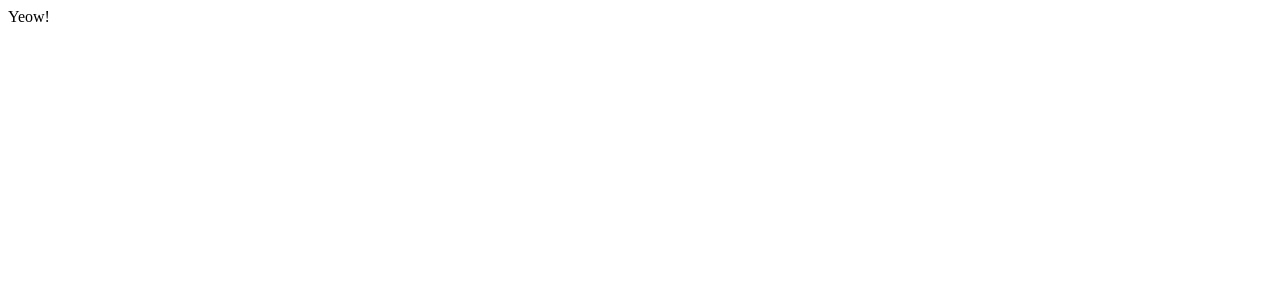
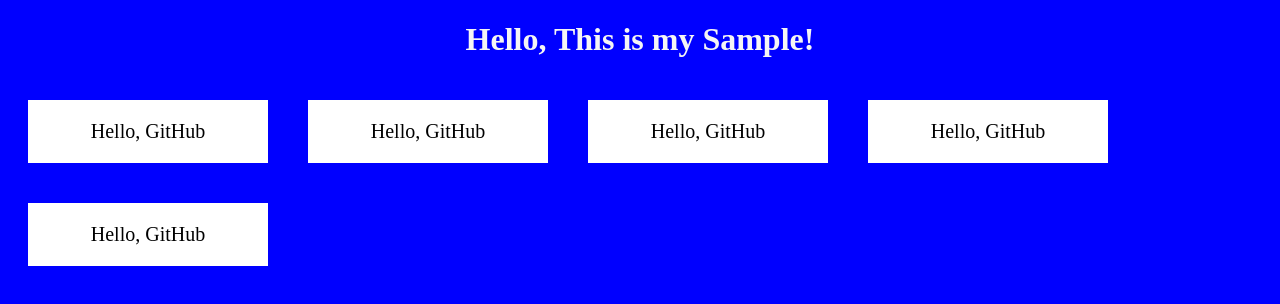
Before and after one commit to GeorgeRussellMiller/GeorgeRussellMiller.github.io, a plain HTML site: page index.html in a window 1280 px wide. Drawn offline with Linux system fonts and the light colour scheme.

Commit message:
Update index.html

```diff
--- a/index.html
+++ b/index.html
@@ -4,9 +4,40 @@
     <meta charset="UTF-8">
     <meta http-equiv="X-UA-Compatible" content="IE=edge">
     <meta name="viewport" content="width=device-width, initial-scale=1.0">
-    <title>Yeow!</title>
+    <title>Yeow</title>
+    <style>
+        body{
+            background-color: blue;
+        }
+        #container > .square{
+            font-size: 20px;
+            background-color: white;
+            padding: 20px;
+            margin: 20px;
+            text-align: center;
+            width: 200px;
+        }
+        #container{
+            display: flex;
+            flex-wrap: wrap;
+            align-items: stretch;
+        }
+        h1{
+            text-align: center;
+            color: whitesmoke;
+        }
+
+    </style>
 </head>
 <body>
-    Yeow!
+    <h1>Hello, This is my Sample!</h1>
+    <div id="container">
+        <div class="square">Hello, GitHub</div>
+        <div class="square">Hello, GitHub</div>
+        <div class="square">Hello, GitHub</div>
+        <div class="square">Hello, GitHub</div>
+        <div class="square">Hello, GitHub</div>
+    </div>
+
 </body>
 </html>
```
